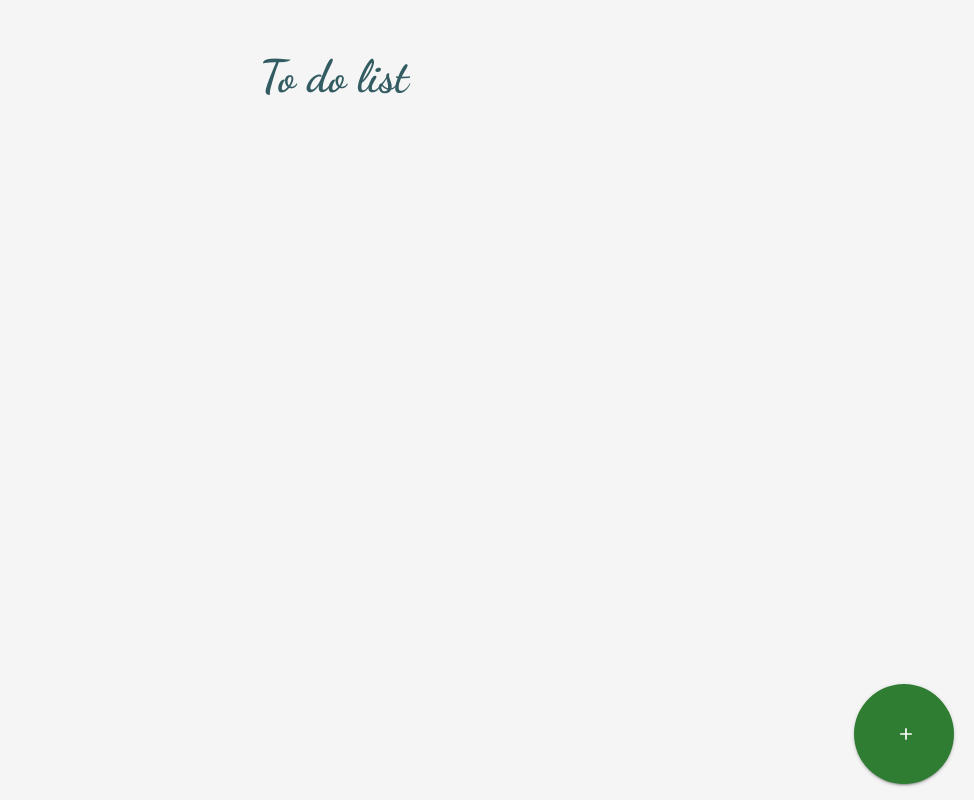
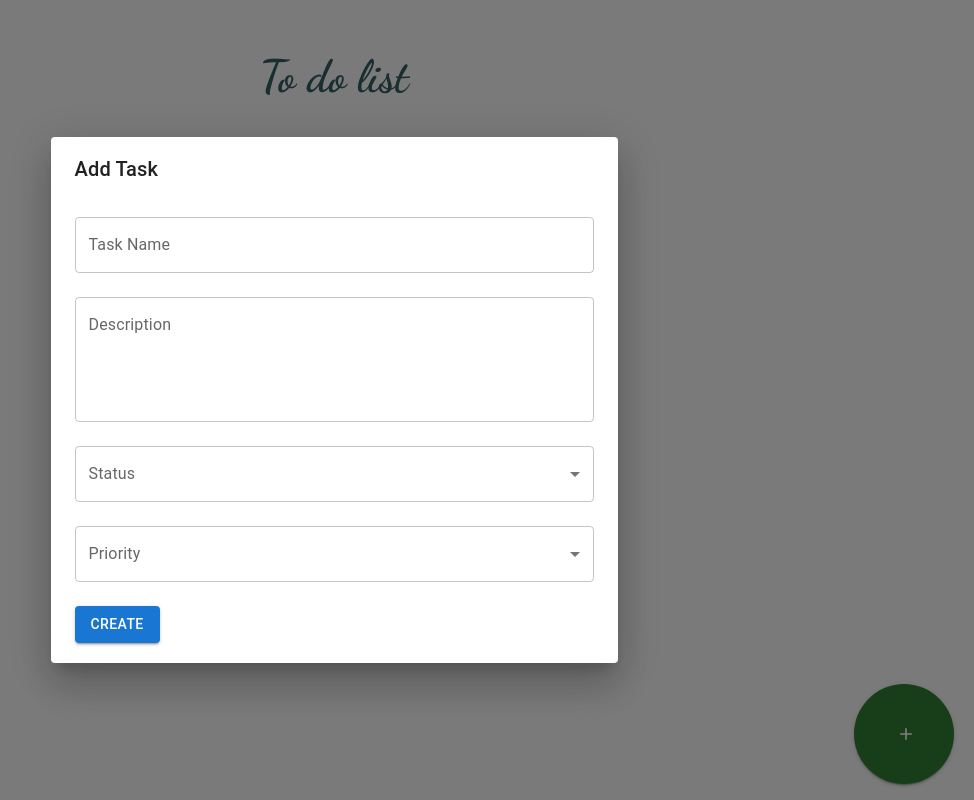
Before and after one commit to yasithWimukthi/task-manager-front-end, a React (Create React App) app: page / in a window 1280 px wide. Both pictures are taken after a click on the button 1210 px from the left and 734 px from the top of the page. Shown: the whole page, without its empty margins (306-1280 px from the left). Built offline with nearby package versions, Linux system fonts and the light colour scheme.

Commit message:
create add task form

```diff
--- a/package.json
+++ b/package.json
@@ -10,10 +10,12 @@
     "@testing-library/jest-dom": "^5.17.0",
     "@testing-library/react": "^13.4.0",
     "@testing-library/user-event": "^13.5.0",
+    "formik": "^2.4.5",
     "react": "^18.2.0",
     "react-dom": "^18.2.0",
     "react-scripts": "5.0.1",
-    "web-vitals": "^2.1.4"
+    "web-vitals": "^2.1.4",
+    "yup": "^1.3.3"
   },
   "scripts": {
     "start": "react-scripts start",
--- a/public/index.html
+++ b/public/index.html
@@ -24,7 +24,7 @@
       work correctly both with client-side routing and a non-root public URL.
       Learn how to configure a non-root public URL by running `npm run build`.
     -->
-    <title>React App</title>
+    <title>Task Manager</title>
   </head>
   <body>
     <noscript>You need to enable JavaScript to run this app.</noscript>
--- /dev/null
+++ b/src/components/TaskForm/TaskForm.jsx
@@ -0,0 +1,112 @@
+import React from 'react';
+import { useFormik } from 'formik';
+import * as Yup from 'yup';
+import {
+    Dialog,
+    DialogTitle,
+    DialogContent,
+    TextField,
+    Button,
+    Box,
+    MenuItem,
+    FormControl,
+    InputLabel, Select
+} from '@mui/material';
+
+const validationSchema = Yup.object({
+    description: Yup.string().required('Description is required.'),
+    name: Yup.string().required('Name is required.'),
+    priority: Yup.string().required('Priority is required.'),
+    status: Yup.string().required('Status is required.'),
+});
+
+const TaskForm = ({ title, open, onClose, onSubmit }) => {
+    const formik = useFormik({
+        initialValues: {
+            description: '',
+            name: '',
+            priority: '',
+            status: '',
+        },
+        validationSchema: validationSchema,
+        onSubmit: (values) => {
+            onSubmit(values,formik);
+            onClose();
+        },
+    });
+
+    return (
+        <Dialog open={open} onClose={onClose}>
+            <DialogTitle>{title}</DialogTitle>
+            <DialogContent>
+                <form onSubmit={formik.handleSubmit}>
+                    <TextField
+                        fullWidth
+                        id="name"
+                        name="name"
+                        label="Task Name"
+                        value={formik.values.name}
+                        onChange={formik.handleChange}
+                        error={formik.touched.name && Boolean(formik.errors.name)}
+                        helperText={formik.touched.name && formik.errors.name}
+                        margin="normal"
+                    />
+                    <TextField
+                        fullWidth
+                        id="description"
+                        name="description"
+                        label="Description"
+                        multiline
+                        rows={4}
+                        value={formik.values.description}
+                        onChange={formik.handleChange}
+                        error={formik.touched.description && Boolean(formik.errors.description)}
+                        helperText={formik.touched.description && formik.errors.description}
+                        margin="normal"
+                    />
+                    <FormControl fullWidth margin="normal">
+                        <InputLabel id="status-label">Status</InputLabel>
+                        <Select
+                            labelId="status-label"
+                            id="status"
+                            name="status"
+                            value={formik.values.status}
+                            onChange={formik.handleChange}
+                            error={formik.touched.status && Boolean(formik.errors.status)}
+                        >
+                            <MenuItem value="TODO">Todo</MenuItem>
+                            <MenuItem value="IN_PROGRESS">In Progress</MenuItem>
+                            <MenuItem value="COMPLETED">Completed</MenuItem>
+                        </Select>
+                    </FormControl>
+                    <p className="form-error">{formik.touched.status && Boolean(formik.errors.status) ? formik.errors.status : null}</p>
+
+                    <FormControl fullWidth margin="normal">
+                        <InputLabel id="priority-label">Priority</InputLabel>
+                        <Select
+                            labelId="priority-label"
+                            id="priority"
+                            name="priority"
+                            value={formik.values.priority}
+                            onChange={formik.handleChange}
+                            error={formik.touched.priority && Boolean(formik.errors.priority)}
+                        >
+                            <MenuItem value="LOW">Low</MenuItem>
+                            <MenuItem value="MEDIUM">Medium</MenuItem>
+                            <MenuItem value="HIGH">High</MenuItem>
+                        </Select>
+                    </FormControl>
+                    <p className="form-error">{formik.touched.priority && Boolean(formik.errors.priority) ? formik.errors.priority : null}</p>
+
+                    <Box mt={2}>
+                        <Button variant="contained" color="primary" type="submit">
+                            Create
+                        </Button>
+                    </Box>
+                </form>
+            </DialogContent>
+        </Dialog>
+    );
+};
+
+export default TaskForm;
--- a/src/pages/HomePage/HomePage.css
+++ b/src/pages/HomePage/HomePage.css
@@ -25,3 +25,13 @@ h1 {
 .MuiButton-endIcon {
     margin-left: 0 !important;
 }
+.form-error {
+    font-family: "Roboto","Helvetica","Arial",sans-serif;
+    font-weight: 400;
+    font-size: 0.75rem;
+    line-height: 1.66;
+    letter-spacing: 0.03333em;
+    text-align: left;
+    margin: 0 14px;
+    color: #d32f2f;
+}
--- a/src/pages/HomePage/Index.jsx
+++ b/src/pages/HomePage/Index.jsx
@@ -1,14 +1,38 @@
-import React from "react";
+import React, {useState} from "react";
 import './HomePage.css';
 import {Button, Container} from "@mui/material";
 import AddIcon from '@mui/icons-material/Add';
+import TaskForm from "../../components/TaskForm/TaskForm";
 
 const HomePage = () => {
+    const [isAddTaskFormOpen, setIsAddTaskFormOpen] = useState(false);
+
+    const handleAddTaskFormOpen = () => {
+        setIsAddTaskFormOpen(true);
+    };
+
+    const handleAddTaskFormClose = () => {
+        setIsAddTaskFormOpen(false);
+    };
+
     return (
         <div>
             <h1>To do list</h1>
+            <TaskForm
+                title="Add Task"
+                open={isAddTaskFormOpen}
+                onClose={handleAddTaskFormClose}
+                onSubmit={handleAddTaskFormClose}
+            />
             <Container maxWidth="xl" className="task-container">
-                <Button className="add-btn" color="success" variant="contained" endIcon={<AddIcon />} style={{borderRadius:'50%',width:'100px',height:'100px'}}></Button>
+                <Button
+                    className="add-btn"
+                    color="success"
+                    variant="contained"
+                    endIcon={<AddIcon />}
+                    style={{borderRadius:'50%',width:'100px',height:'100px'}}
+                    onClick={handleAddTaskFormOpen}>
+                </Button>
             </Container>
         </div>
     );
```
Also changed, not shown: 1 other file (tests, documents, lock files or other folders).
